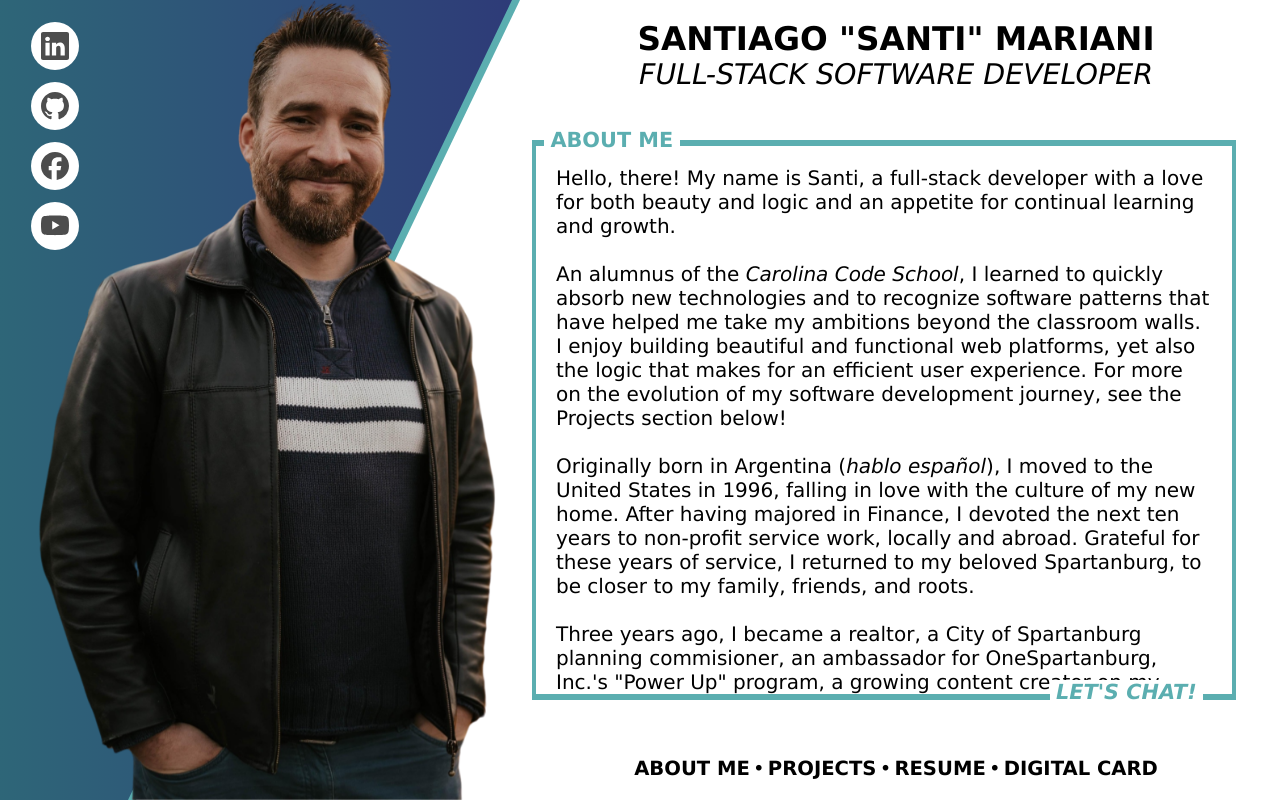
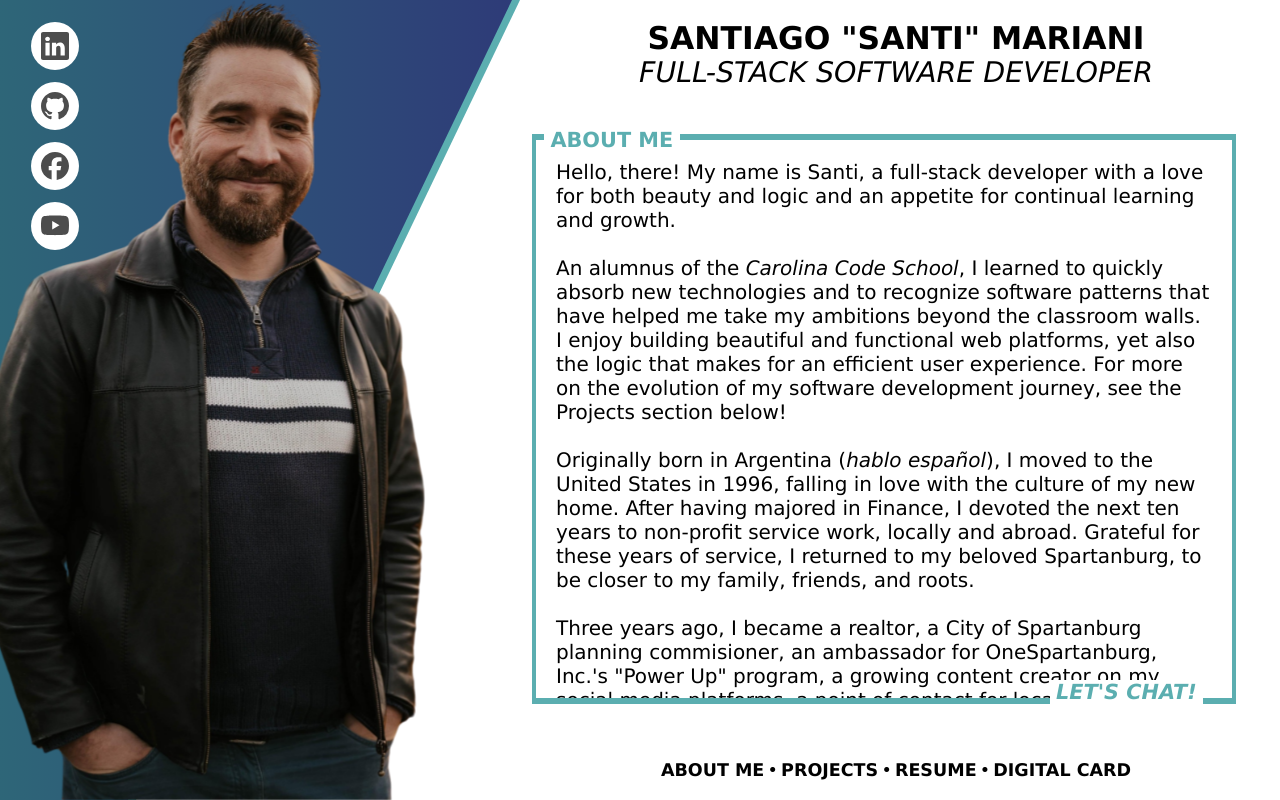
Before and after one commit to santimariani/portfolio, a React (Vite) app: page / in a window 1280 px wide. Built offline with nearby package versions, Linux system fonts and the light colour scheme.

Commit message:
changed height of mainContent area to work on mobile sideways/fold open

```diff
--- a/src/CSS/ContentArea.css
+++ b/src/CSS/ContentArea.css
@@ -15,7 +15,7 @@ header {
   padding-top: 2.5vh;
   text-align: center;
   height: 15vh;
-  max-height: 25vh;
+  max-height: 15vh;
 }
 
 h1 {
@@ -75,11 +75,11 @@ h2:hover::after {
 }
 
 #name {
-  font-size: calc(2vh + 1.3vw);
+  font-size: calc(2vh + 1.2vw);
   font-weight: bolder;
   min-width: 60vw;
   max-width: 60vw;
-  max-height: 15vw;
+  max-height: 9vh;
   overflow: hidden;
   text-overflow: ellipsis;
 }
@@ -88,7 +88,7 @@ h2:hover::after {
   font-size: calc(1.8vh + 1.1vw);
   font-style: italic;
   max-width: 60vw;
-  max-height: 10vw;
+  max-height: 6vh;
   overflow: hidden;
   text-overflow: ellipsis;
 }
@@ -96,8 +96,8 @@ h2:hover::after {
 #mainContent {
   display: flex;
   flex-direction: column;
-  height: 70vh;
-  max-height: 70vh;
+  height: 75vh;
+  max-height: 75vh;
   width: 55vw;
   box-sizing: border-box;
   padding: 2.5vh;
--- a/src/CSS/ImageSide.css
+++ b/src/CSS/ImageSide.css
@@ -37,11 +37,10 @@
 #santiImage {
   height: auto;
   max-height: 100vh;
-  max-width: 40vw;
+  max-width: 38.5vw;
   object-fit: contain;
-
   z-index: 3;
-  transform: translateX(-5vw);
+  transform: translateX(-10.5vw);
   will-change: filter;
   transition: filter 300ms;
 }
--- a/src/CSS/NavBar.css
+++ b/src/CSS/NavBar.css
@@ -1,5 +1,5 @@
 .navbar {
-  font-size: calc(1.25vh + .75vw);
+  font-size: calc(1.07vh + .70vw);
   font-weight: bold;
   list-style-type: none;
   padding: 0;
```
